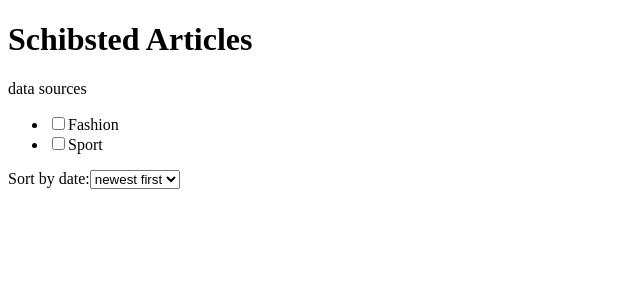
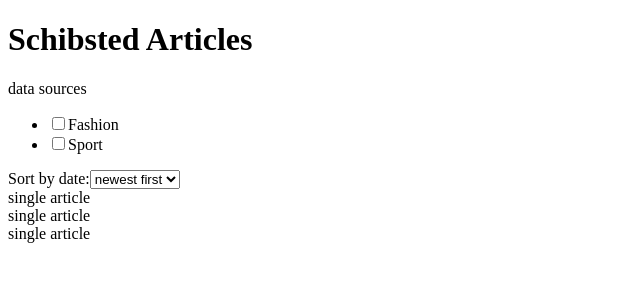
Before and after one commit to lkp25/schibsted, a React app: page / in a window 1280 px wide. Shown: the top 300 px of the page, without its empty margins (0-640 px from the left). Built offline with nearby package versions, Linux system fonts and the light colour scheme.

Commit message:
add single Article component

```diff
--- /dev/null
+++ b/src/components/article/Article.tsx
@@ -0,0 +1,9 @@
+const Article = () => {
+  return (
+    <>
+      <div> single article</div>
+    </>
+  );
+};
+
+export default Article;
--- /dev/null
+++ b/src/components/article/index.tsx
@@ -0,0 +1 @@
+export { default } from './Article';
--- a/src/pages/articles/Articles.tsx
+++ b/src/pages/articles/Articles.tsx
@@ -1,3 +1,5 @@
+import Article from '../../components/article';
+
 const Articles = () => {
   return (
     <>
@@ -37,6 +39,11 @@
           </select>
         </label>
       </div>
+      <section>
+        <Article />
+        <Article />
+        <Article />
+      </section>
     </>
   );
 };
```
